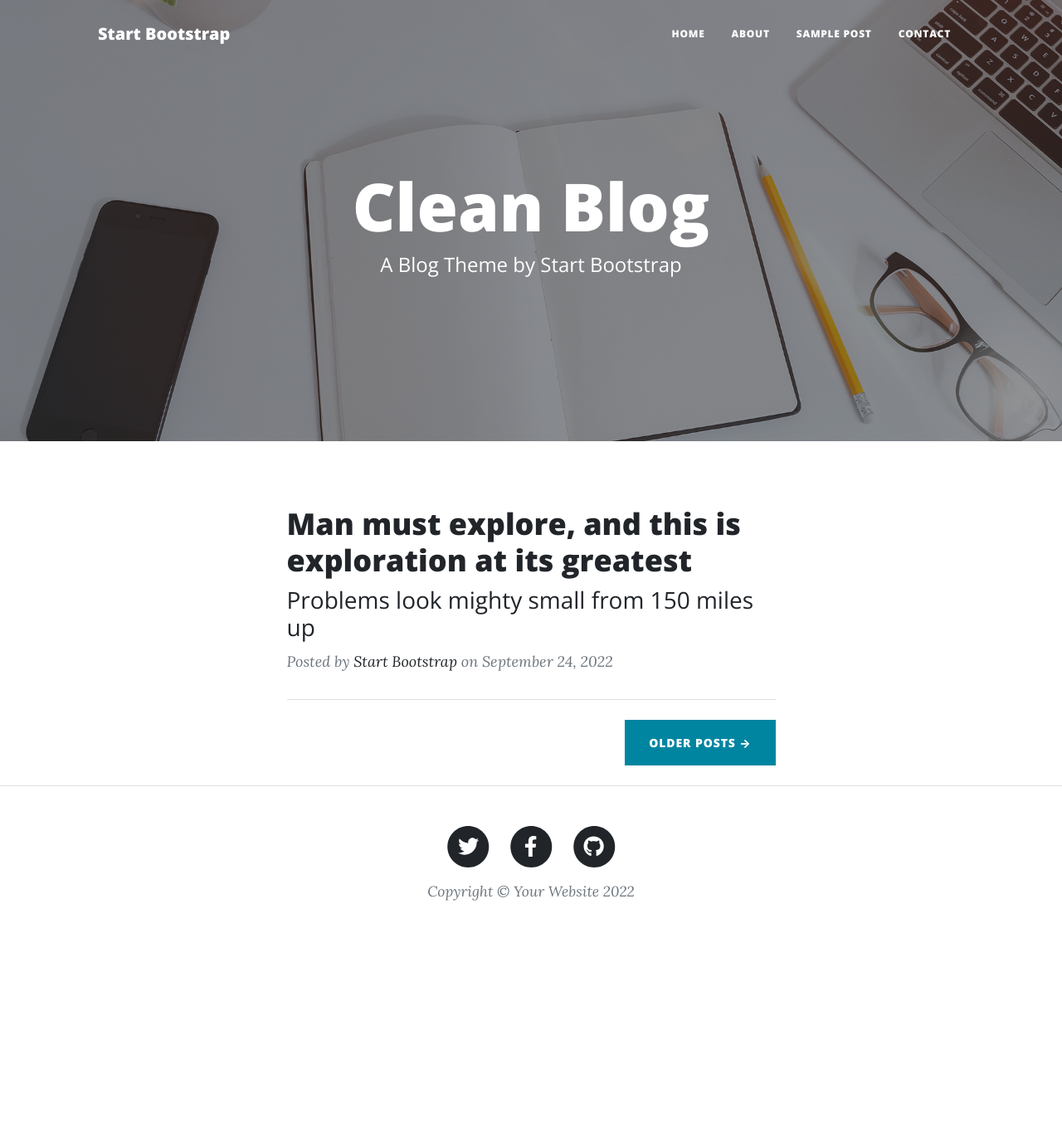
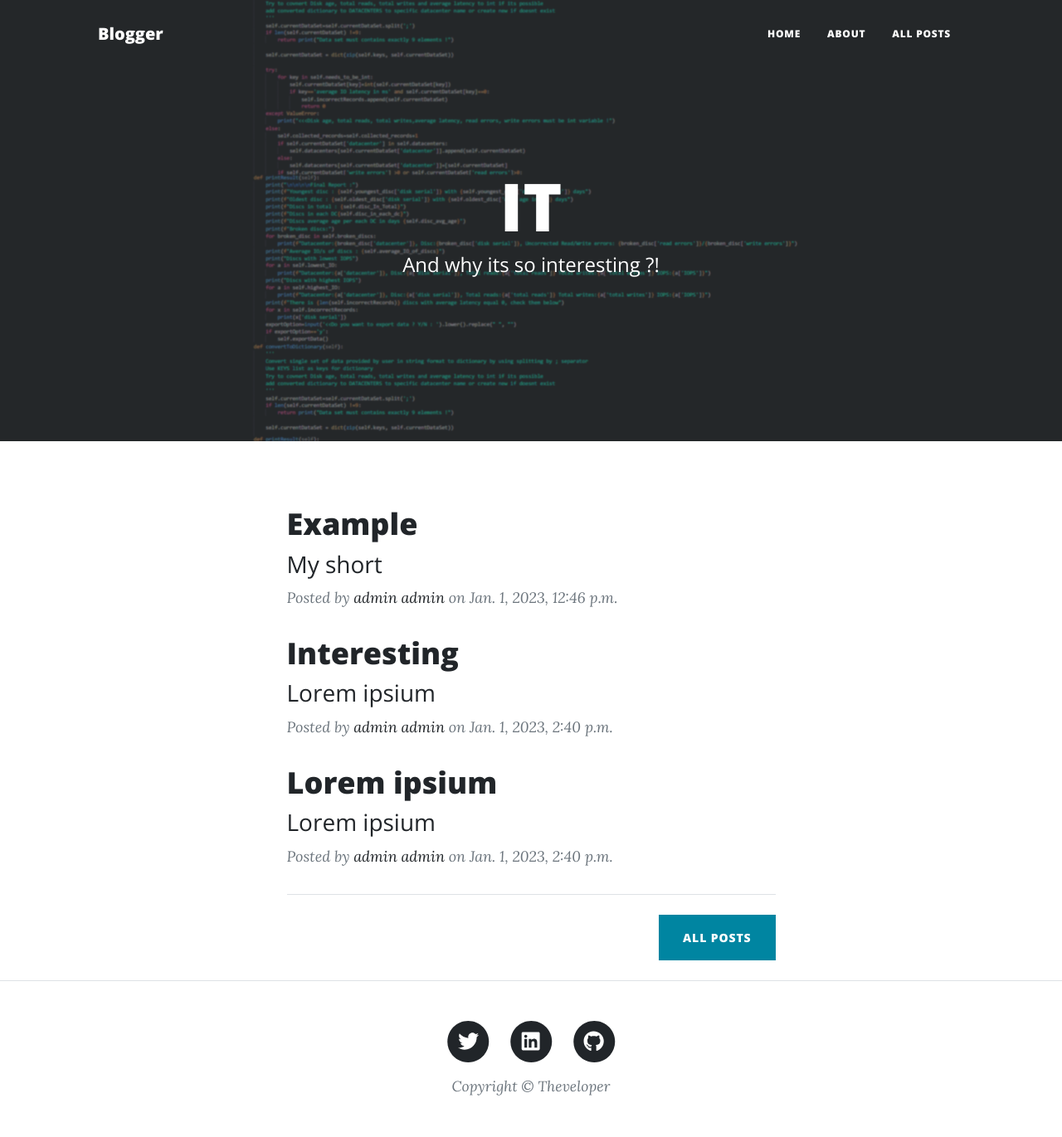
Before and after one commit to theveloper-pl/PyBlogger, a Django app: page / in a window 1280 px wide. Shown: the whole page at 83% size. Before the commit the page ends 1086 px from the top, so only its background shows below. Run offline with Django 4.2, Linux system fonts and the light colour scheme; data comes from the database, SQL or seed files in the repository; both versions use the stored data as it was after the commit; some libraries are stand-ins or nearby versions.

Commit message:
Adding pagination

```diff
--- a/posts/urls.py
+++ b/posts/urls.py
@@ -3,6 +3,7 @@ from . import views
 
 
 urlpatterns = [
-    path('', views.PostListView.as_view(), name="PostListView"),
+    path('', views.PostListHomeView.as_view(), name="PostListHomeView"),
+    path('posts/', views.PostListView.as_view(), name="PostListView"),
 
 ]
--- a/posts/views.py
+++ b/posts/views.py
@@ -1,6 +1,21 @@
 from django.shortcuts import render
 from django.views import generic
 from .models import Post
+
+
+
+class PostListHomeView(generic.ListView):
+    model = Post
+    context_object_name = 'post_list'   # your own name for the list as a template variable
+    queryset = Post.objects.all()[:3]
+    template_name = 'home.html'  # Specify your own template name/location
+
+    def get_context_data(self, **kwargs):
+        context = super().get_context_data(**kwargs)
+        context['title'] = 'IT'
+        context['description'] = 'And why its so interesting ?!'
+        return context
+
 
 
 
@@ -8,4 +23,11 @@ class PostListView(generic.ListView):
     model = Post
     context_object_name = 'post_list'   # your own name for the list as a template variable
     queryset = Post.objects.all()
+    paginate_by = 10
     template_name = 'home.html'  # Specify your own template name/location
+
+    def get_context_data(self, **kwargs):
+        context = super().get_context_data(**kwargs)
+        context['title'] = 'Software Engineering'
+        context['description'] = 'And our posts about it !'
+        return context
--- a/templates/base.html
+++ b/templates/base.html
@@ -6,8 +6,8 @@
         <meta name="viewport" content="width=device-width, initial-scale=1, shrink-to-fit=no" />
         <meta name="description" content="" />
         <meta name="author" content="" />
-        <title>Clean Blog - Start Bootstrap Theme</title>
-        <link rel="icon" type="image/x-icon" href="assets/favicon.ico" />
+        <title>Blogger</title>
+        <link rel="icon" type="image/x-icon" href="{%static 'assets/favicon.ico' %}" />
         <!-- Font Awesome icons (free version)-->
         <script src="https://use.fontawesome.com/releases/v6.1.0/js/all.js" crossorigin="anonymous"></script>
         <!-- Google fonts-->
--- a/templates/home.html
+++ b/templates/home.html
@@ -6,23 +6,30 @@
             <div class="row gx-4 gx-lg-5 justify-content-center">
                 <div class="col-md-10 col-lg-8 col-xl-7">
 
-                    <!-- Post preview-->
+
+
+    {% for post in post_list %}
                     <div class="post-preview">
-                        <a href="post.html">
-                            <h2 class="post-title">Man must explore, and this is exploration at its greatest</h2>
-                            <h3 class="post-subtitle">Problems look mighty small from 150 miles up</h3>
+                        <a href="{% url 'PostListView' %}">
+                            <h2 class="post-title">{{post.title}}</h2>
+                            <h3 class="post-subtitle">{{post.short}}</h3>
                         </a>
                         <p class="post-meta">
                             Posted by
-                            <a href="#!">Start Bootstrap</a>
-                            on September 24, 2022
+                            <a href="#!">{{post.user.first_name}} {{post.user.last_name}}</a>
+                            on {{post.created_at}}
                         </p>
                     </div>
+    {% endfor %}
 
-                    <!-- Divider-->
+
                     <hr class="my-4" />
-                    <!-- Pager-->
-                    <div class="d-flex justify-content-end mb-4"><a class="btn btn-primary text-uppercase" href="#!">Older Posts →</a></div>
+
+{% if request.path == "/posts/" %}
+
+{% else %}
+            <div class="d-flex justify-content-end mb-4"><a class="btn btn-primary text-uppercase" href="{% url 'PostListView' %}">All posts</a></div>
+{% endif %}
                 </div>
             </div>
         </div>
--- a/templates/includes/footer.html
+++ b/templates/includes/footer.html
@@ -15,15 +15,15 @@
                                 </a>
                             </li>
                             <li class="list-inline-item">
-                                <a href="#!">
+                                <a href="https://www.linkedin.com/in/theveloper/">
                                     <span class="fa-stack fa-lg">
                                         <i class="fas fa-circle fa-stack-2x"></i>
-                                        <i class="fab fa-facebook-f fa-stack-1x fa-inverse"></i>
+                                        <i class="fab fa-linkedin fa-stack-1x fa-inverse"></i>
                                     </span>
                                 </a>
                             </li>
                             <li class="list-inline-item">
-                                <a href="#!">
+                                <a href="https://github.com/theveloper-pl">
                                     <span class="fa-stack fa-lg">
                                         <i class="fas fa-circle fa-stack-2x"></i>
                                         <i class="fab fa-github fa-stack-1x fa-inverse"></i>
@@ -31,7 +31,7 @@
                                 </a>
                             </li>
                         </ul>
-                        <div class="small text-center text-muted fst-italic">Copyright &copy; Your Website 2022</div>
+                        <div class="small text-center text-muted fst-italic">Copyright &copy; Theveloper</div>
                     </div>
                 </div>
             </div>
--- a/templates/includes/navbar.html
+++ b/templates/includes/navbar.html
@@ -4,7 +4,7 @@
         <!-- Navigation-->
         <nav class="navbar navbar-expand-lg navbar-light" id="mainNav">
             <div class="container px-4 px-lg-5">
-                <a class="navbar-brand" href="index.html">Start Bootstrap</a>
+                <a class="navbar-brand" href="{% url 'PostListHomeView' %}">Blogger</a>
                 <button class="navbar-toggler" type="button" data-bs-toggle="collapse" data-bs-target="#navbarResponsive" aria-controls="navbarResponsive" aria-expanded="false" aria-label="Toggle navigation">
                     Menu
                     <i class="fas fa-bars"></i>
@@ -13,20 +13,19 @@
                     <ul class="navbar-nav ms-auto py-4 py-lg-0">
                         <li class="nav-item"><a class="nav-link px-lg-3 py-3 py-lg-4" href="index.html">Home</a></li>
                         <li class="nav-item"><a class="nav-link px-lg-3 py-3 py-lg-4" href="about.html">About</a></li>
-                        <li class="nav-item"><a class="nav-link px-lg-3 py-3 py-lg-4" href="post.html">Sample Post</a></li>
-                        <li class="nav-item"><a class="nav-link px-lg-3 py-3 py-lg-4" href="contact.html">Contact</a></li>
+                        <li class="nav-item"><a class="nav-link px-lg-3 py-3 py-lg-4" href="{% url 'PostListView' %}">All posts</a></li>
                     </ul>
                 </div>
             </div>
         </nav>
         <!-- Page Header-->
-        <header class="masthead" style="background-image: url('{%static 'assets/img/home-bg.jpg' %}')">
+        <header class="masthead" style="background-image: url('{%static 'assets/img/background-img.png' %}')">
             <div class="container position-relative px-4 px-lg-5">
                 <div class="row gx-4 gx-lg-5 justify-content-center">
                     <div class="col-md-10 col-lg-8 col-xl-7">
                         <div class="site-heading">
-                            <h1>Clean Blog</h1>
-                            <span class="subheading">A Blog Theme by Start Bootstrap</span>
+                            <h1>{{title}}</h1>
+                            <span class="subheading">{{description}}</span>
                         </div>
                     </div>
                 </div>
```
Also changed, not shown: blogger/static/assets/img/about-bg.jpg (deleted), blogger/static/assets/img/background-img.png (added), blogger/static/assets/img/contact-bg.jpg (deleted), blogger/static/assets/img/home-bg.jpg (deleted), blogger/static/assets/img/post-bg.jpg (deleted), blogger/static/assets/img/post-sample-image.jpg (deleted), db.sqlite3, static/assets/img/background-img.png (added), 5 other files.
